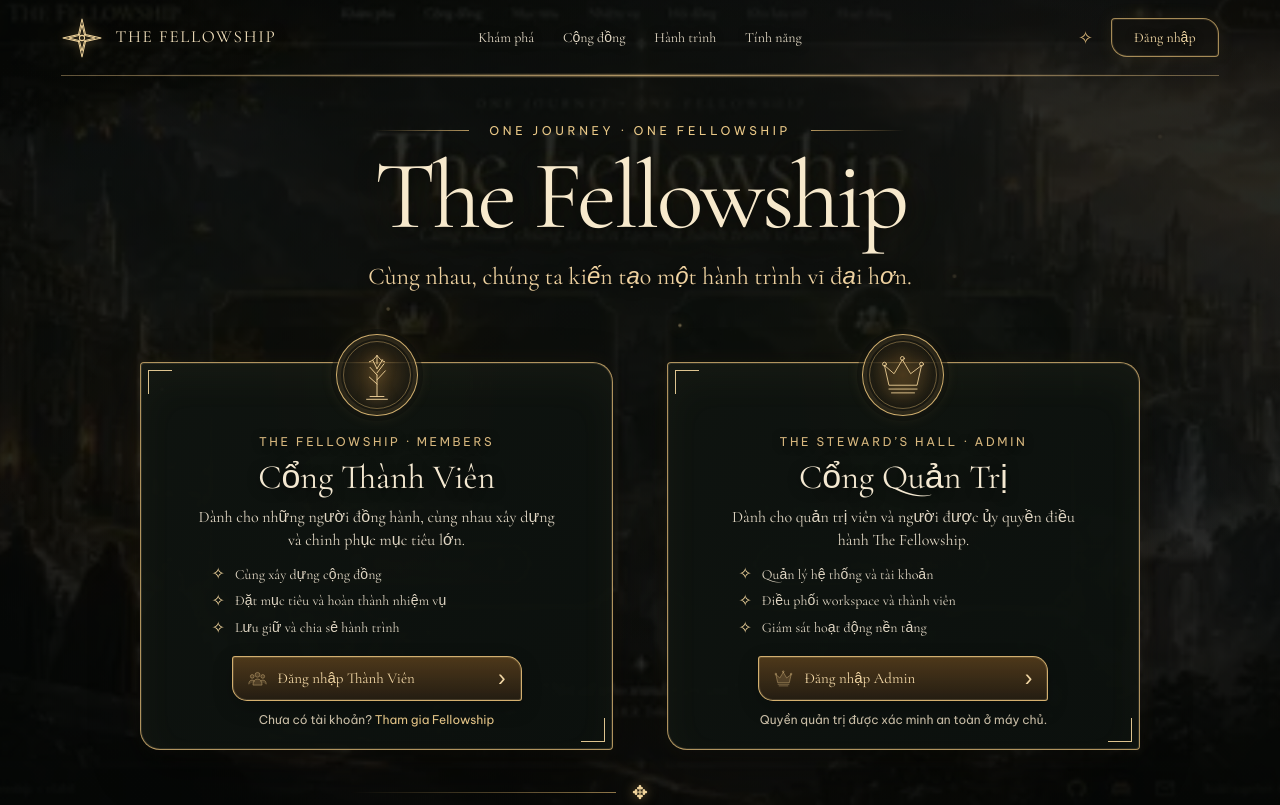
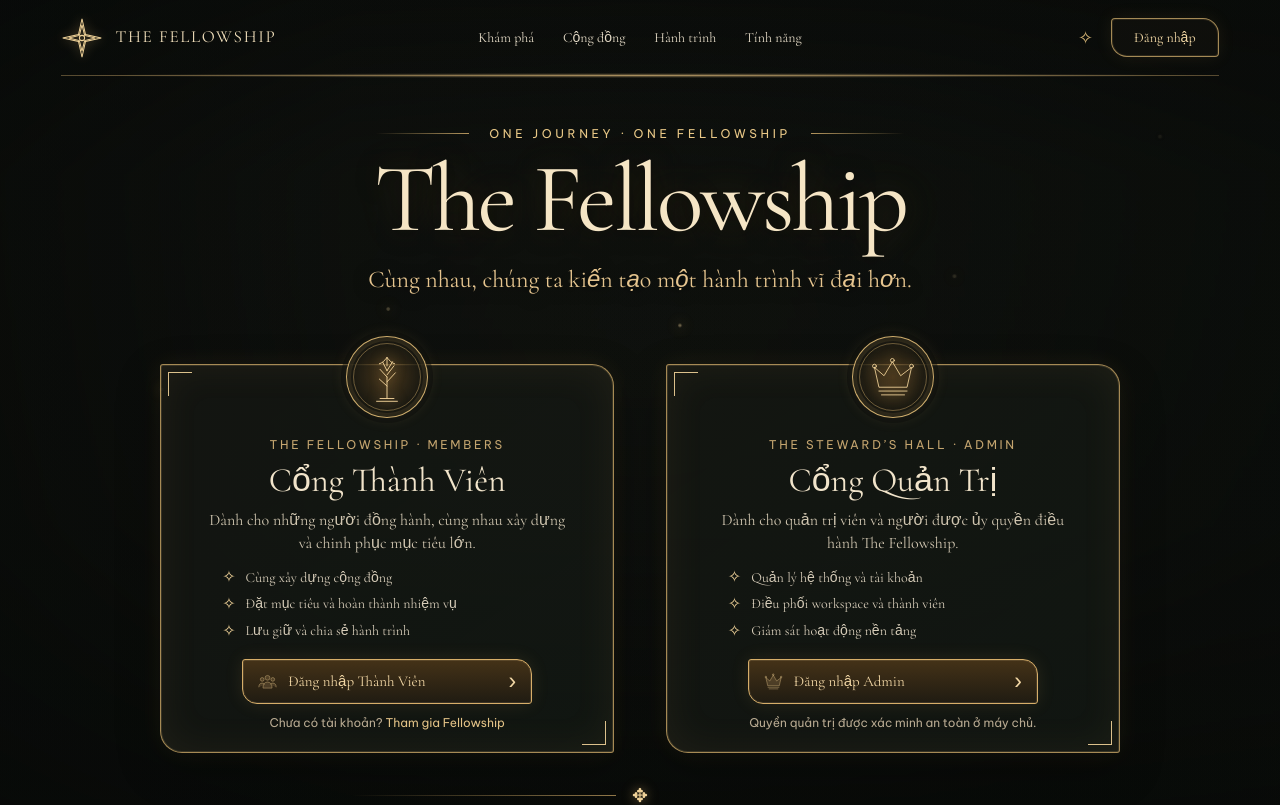
Before and after one commit to PhamDucDuy-2280605704/the-fellowship, a Next.js app: page / in a window 1280 px wide. Shown: the top 805 px of the page. Built offline with nearby package versions, Linux system fonts and the light colour scheme.

Commit message:
fix(home): replace screenshot wallpaper with clean landscape

```diff
--- a/src/app/page.module.css
+++ b/src/app/page.module.css
@@ -49,121 +49,3 @@
 @media(max-width:700px){.page{min-height:100svh;overflow:hidden;padding:0 17px}.backdrop{background-position:53% center;filter:none}.header{min-height:68px;gap:12px}.brand{gap:8px;font-size:13px}.brand .compass{width:34px;height:34px}.navigation{gap:17px;overflow-x:auto;scrollbar-width:none}.navigation::-webkit-scrollbar{display:none}.navigation a{font-size:12px;white-space:nowrap}.headerActions>span{display:none}.headerLogin{min-height:34px;padding:0 12px;font-size:12px}.hero{padding:43px 0 18px}.heroKicker{gap:9px}.heroKicker span{width:32px}.heroKicker p{font-size: 12px;letter-spacing:.2em}.hero h1{margin-top:13px;font-size:clamp(48px,14vw,76px)}.tagline{max-width:340px;margin-top:10px;font-size:17px;line-height:1.35}.portals{grid-template-columns:1fr;gap:48px;width:min(100%,430px);margin-top:28px;padding-top:12px}.portalCard{min-height:316px;padding:62px 22px 18px}.cardDescription{min-height:auto}.highlights{max-width:310px}.journey{margin:24px auto 20px}.footer{flex-wrap:wrap;justify-content:center;padding:13px 0;text-align:center}.footerMessage{width:100%;justify-content:center;order:3}.footer>p{font-size:12px}}
 @media(max-width:380px){.page{padding:0 13px}.brand{font-size: 12px;letter-spacing:.07em}.brand .compass{width:29px;height:29px}.navigation{gap:14px}.hero{padding-top:34px}.portalCard{min-height:320px}.journey blockquote{font-size:15px}}
 @media(prefers-reduced-motion:reduce){.atmosphere span{animation:none;display:none}.navigation a,.navigation a:after,.headerLogin,.portalCard,.portalButton{transition:none}}
-
-
-/* 2026 visual refinement: clearer Middle-earth backdrop, quieter ornament, sharper reading hierarchy. */
-.page {
-  --gold: #d7b477;
-  --bright: #f4d79e;
-  --ink: #f7efdf;
-  background: #0c100d;
-}
-.backdrop {
-  background-position: center 52%;
-  transform: scale(1.015);
-}
-.backdrop:before {
-  background:
-    linear-gradient(90deg, rgba(5,8,7,.67), rgba(8,10,8,.36) 24%, rgba(8,10,8,.42) 76%, rgba(5,8,7,.64)),
-    linear-gradient(180deg, rgba(5,7,6,.58) 0%, rgba(7,9,7,.18) 24%, rgba(7,9,7,.30) 65%, rgba(5,7,6,.78) 100%);
-}
-.backdrop:after {
-  background:
-    radial-gradient(ellipse 62% 43% at 50% 37%, rgba(9,12,9,.78) 0%, rgba(9,12,9,.58) 54%, rgba(9,12,9,0) 100%),
-    radial-gradient(ellipse at 50% 48%, rgba(9,11,9,.08), rgba(4,6,5,.48) 82%);
-}
-.header {
-  border-bottom-color: rgba(224,190,132,.42);
-}
-.brand, .footerBrand {
-  text-shadow: 0 1px 12px rgba(0,0,0,.75);
-}
-.navigation a, .headerLogin {
-  text-shadow: 0 1px 8px rgba(0,0,0,.7);
-}
-.hero {
-  padding-top: 45px;
-  padding-bottom: 23px;
-}
-.hero h1 {
-  color: #f7e9cc;
-  text-shadow: 0 3px 18px rgba(0,0,0,.82), 0 0 48px rgba(231,190,119,.20);
-}
-.tagline {
-  color: #efd2a0;
-  text-shadow: 0 2px 12px rgba(0,0,0,.9);
-}
-.portals {
-  width: min(100%, 1000px);
-  gap: clamp(30px, 4.2vw, 72px);
-  margin-top: 20px;
-}
-.portalCard {
-  min-height: 346px;
-  padding-top: 69px;
-  border-color: rgba(222,184,117,.78);
-  border-radius: 4px 20px 4px 20px;
-  background:
-    linear-gradient(145deg, rgba(15,20,16,.97), rgba(12,17,14,.95)),
-    radial-gradient(ellipse at 50% 0%, rgba(212,172,103,.12), transparent 70%);
-  box-shadow:
-    inset 0 0 0 1px rgba(246,219,168,.12),
-    inset 0 18px 40px rgba(219,180,111,.045),
-    0 18px 48px rgba(0,0,0,.48),
-    0 0 24px rgba(216,172,98,.07);
-}
-.portalCard:hover {
-  transform: translateY(-4px);
-  border-color: rgba(247,211,151,.96);
-  box-shadow:
-    inset 0 0 0 1px rgba(246,219,168,.2),
-    0 24px 54px rgba(0,0,0,.52),
-    0 0 28px rgba(216,172,98,.14);
-}
-.cardEyebrow {
-  color: #d7b77e;
-  text-shadow: 0 1px 8px rgba(0,0,0,.65);
-}
-.portalCard h2 {
-  color: #f4e8d1;
-  text-shadow: 0 2px 12px rgba(0,0,0,.65);
-}
-.cardDescription, .highlights li {
-  color: #e1d7c4;
-}
-.cardFootnote {
-  color: #c9bda6;
-}
-.portalButton {
-  border-color: rgba(229,190,121,.9);
-  background: linear-gradient(180deg, rgba(115,79,34,.64), rgba(40,31,19,.88));
-  box-shadow: inset 0 0 0 1px rgba(248,218,160,.15), 0 7px 20px rgba(0,0,0,.22);
-}
-.portalButton:hover {
-  transform: translateY(-2px);
-  background: linear-gradient(180deg, rgba(143,99,42,.72), rgba(52,39,22,.94));
-  box-shadow: 0 0 25px rgba(226,176,96,.2);
-}
-.journey blockquote {
-  color: #f0dfbd;
-  text-shadow: 0 2px 12px rgba(0,0,0,.9);
-}
-.footer {
-  border-top-color: rgba(224,184,112,.4);
-  text-shadow: 0 1px 8px rgba(0,0,0,.8);
-}
-@media (min-width: 1500px) and (min-height: 850px) {
-  .hero { padding-top: 48px; }
-  .portals { margin-top: 22px; }
-  .portalCard { min-height: 354px; }
-}
-@media (max-width: 700px) {
-  .backdrop { background-position: 54% center; }
-  .backdrop:after {
-    background:
-      radial-gradient(ellipse 95% 34% at 50% 29%, rgba(9,12,9,.76), rgba(9,12,9,.36) 70%, transparent 100%),
-      linear-gradient(180deg, rgba(5,7,6,.2), rgba(5,7,6,.48));
-  }
-  .hero { padding-top: 38px; }
-  .portalCard { min-height: 320px; }
-}
```
Also changed, not shown: public/images/fellowship-reference-bg.webp.
